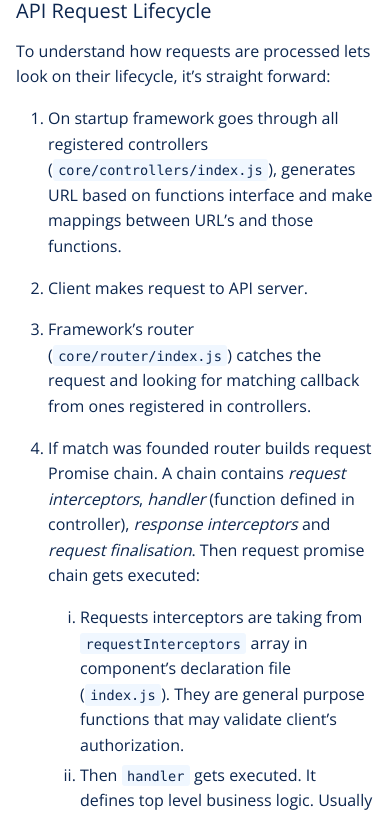
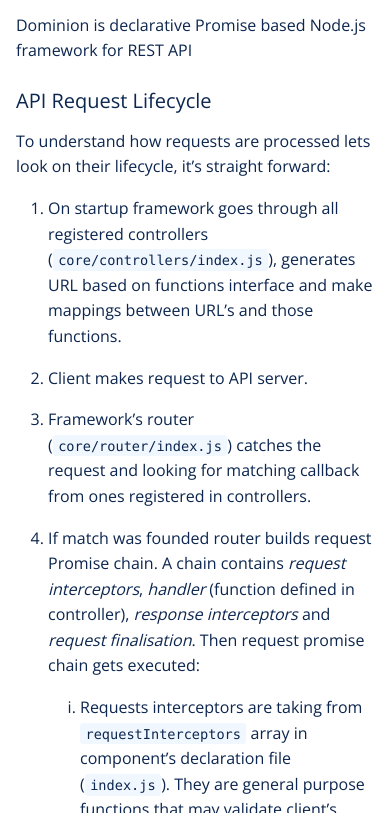
Before and after one commit to dominion-framework/docs, a plain HTML site: page index.html in a window 390 px wide. Shown: the part 236-1049 px from the top of the page. Drawn offline with nearby package versions, Linux system fonts and the light colour scheme.

```diff
--- a/assets/style.css
+++ b/assets/style.css
@@ -61,7 +61,7 @@
 .markdown-body {
   line-height: 1.6;
   word-wrap: break-word;
-  margin: 0 auto;
+  margin: 90px auto 0 auto;
   overflow: visible;
   width: 100%;
   padding: 64px 16px;
@@ -72,6 +72,7 @@
     font-size: 14px;
     max-width: 768px;
     padding: 64px 32px;
+    margin: 0 auto;
   }
 }
 
```
